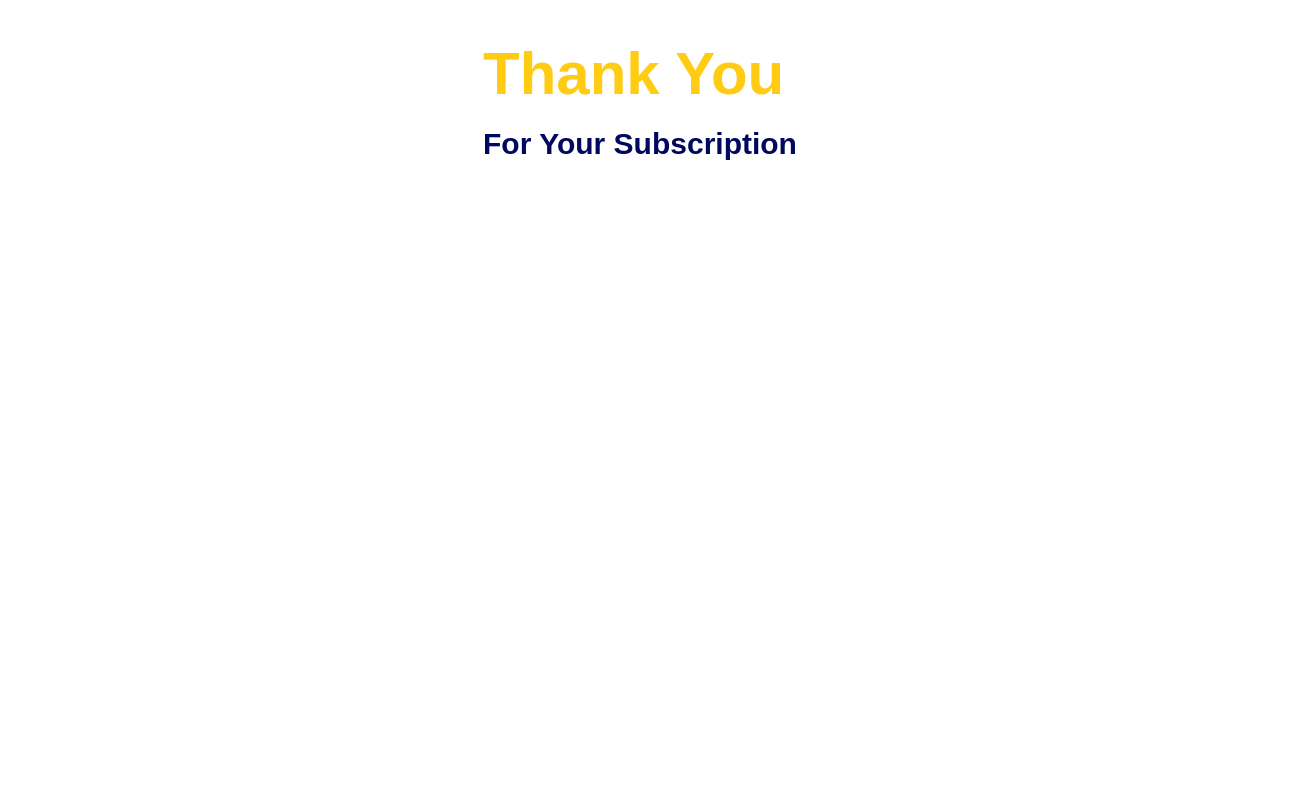
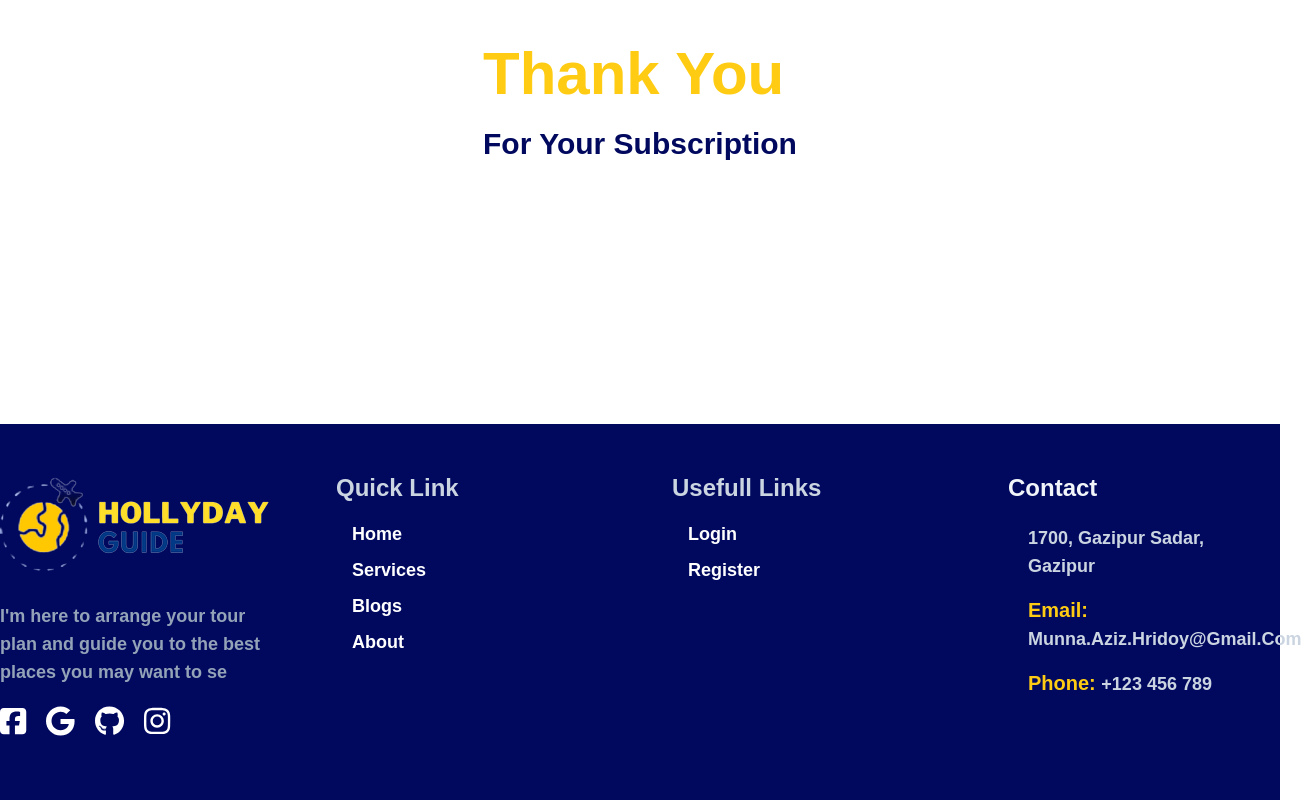
Before and after one commit to munna-aziz-hridoy/tour-guide-independent-service-provider, a React (Create React App) app: page /thanks in a window 1280 px wide. Shown: the part 344-1144 px from the top of the page, 1302 px wide, since content can reach past the window. Before the commit the page ends 800 px from the top, so only its background shows below. Built offline with nearby package versions, Linux system fonts and the light colour scheme.

Commit message:
create footer and implement to website

```diff
--- a/package.json
+++ b/package.json
@@ -4,12 +4,14 @@
   "private": true,
   "dependencies": {
     "@fortawesome/fontawesome-svg-core": "^6.1.1",
+    "@fortawesome/free-brands-svg-icons": "^6.1.1",
     "@fortawesome/free-solid-svg-icons": "^6.1.1",
     "@fortawesome/react-fontawesome": "^0.1.18",
     "@testing-library/jest-dom": "^5.14.1",
     "@testing-library/react": "^13.0.0",
     "@testing-library/user-event": "^13.2.1",
     "autoprefixer": "^10.4.4",
+    "firebase": "^9.6.11",
     "postcss": "^8.4.12",
     "react": "^18.0.0",
     "react-dom": "^18.0.0",
--- a/src/App.js
+++ b/src/App.js
@@ -1,5 +1,6 @@
 import { Route, Routes } from "react-router-dom";
 import "./App.css";
+import Footer from "./Components/Footer/Footer";
 import Header from "./Components/Header/Header";
 import ServiceDetails from "./Components/ServiceDetails/ServiceDetails";
 import About from "./Pages/About/About";
@@ -29,6 +30,7 @@ function App() {
           <Route path="/thanks" element={<ThanksPage />} />
         </Routes>
       </div>
+      <Footer />
     </>
   );
 }
--- /dev/null
+++ b/src/Components/Footer/Footer.jsx
@@ -0,0 +1,125 @@
+import { FontAwesomeIcon } from "@fortawesome/react-fontawesome";
+import {
+  faFacebookSquare,
+  faGoogle,
+  faGithub,
+  faInstagram,
+} from "@fortawesome/free-brands-svg-icons";
+import React from "react";
+import logo from "../../assets/image/logo.png";
+import { Link } from "react-router-dom";
+
+const Footer = () => {
+  return (
+    <footer className="py-12 bg-[#00095e]">
+      <div className="container mx-auto">
+        <div className="grid grid-cols-1 md:grid-cols-2 lg:grid-cols-4 gap-16">
+          <div>
+            <img src={logo} alt="" />
+            <p className="text-lg font-semibold text-slate-400 my-5">
+              {" "}
+              I'm here to arrange your tour plan and guide you to the best
+              places you may want to se
+            </p>
+            <div className="flex justify-start items-center gap-5 text-white text-3xl my-4">
+              <FontAwesomeIcon
+                href="https://www.facebook.com"
+                icon={faFacebookSquare}
+                className="cursor-pointer hover:text-[#ffcc13] "
+              />
+              <FontAwesomeIcon
+                href="https://www.google.com"
+                icon={faGoogle}
+                className="cursor-pointer hover:text-[#ffcc13] "
+              />
+              <FontAwesomeIcon
+                href="https://www.github.com"
+                icon={faGithub}
+                className="cursor-pointer hover:text-[#ffcc13] "
+              />
+              <FontAwesomeIcon
+                href="https://www.instagram.com"
+                icon={faInstagram}
+                className="cursor-pointer hover:text-[#ffcc13] "
+              />
+            </div>
+          </div>
+          <div>
+            <h2 className="text-slate-300 font-bold capitalize text-2xl ">
+              Quick Link
+            </h2>
+            <div className="p-4 flex flex-col gap-2">
+              <Link
+                to="/"
+                className="text-white hover:text-[#ffcc13] text-lg font-semibold w-fit"
+              >
+                Home
+              </Link>
+              <Link
+                to="/services"
+                className="text-white hover:text-[#ffcc13] text-lg font-semibold w-fit"
+              >
+                Services
+              </Link>
+              <Link
+                to="/blogs"
+                className="text-white hover:text-[#ffcc13] text-lg font-semibold w-fit"
+              >
+                Blogs
+              </Link>
+              <Link
+                to="/about"
+                className="text-white hover:text-[#ffcc13] text-lg font-semibold w-fit"
+              >
+                About
+              </Link>
+            </div>
+          </div>
+          <div>
+            <h2 className="text-slate-300 font-bold capitalize text-2xl ">
+              Usefull links
+            </h2>
+            <div className="p-4 flex flex-col gap-2">
+              <Link
+                to="/login"
+                className="text-white hover:text-[#ffcc13] text-lg font-semibold w-fit"
+              >
+                Login
+              </Link>
+              <Link
+                to="/register"
+                className="text-white hover:text-[#ffcc13] text-lg font-semibold w-fit"
+              >
+                Register
+              </Link>
+            </div>
+          </div>
+          <div>
+            <h2 className="text-slate-100 font-bold capitalize text-2xl ">
+              contact
+            </h2>
+            <div className="p-5 flex flex-col gap-4">
+              <p className="text-lg font-semibold text-slate-300 capitalize">
+                1700, gazipur sadar, gazipur
+              </p>
+              <p className="text-lg font-semibold text-slate-300 capitalize">
+                <span className="text-xl font-bold text-[#ffcc13]">
+                  email:{" "}
+                </span>
+                munna.aziz.hridoy@gmail.com
+              </p>
+              <p className="text-lg font-semibold text-slate-300 capitalize">
+                <span className="text-xl font-bold text-[#ffcc13]">
+                  phone:{" "}
+                </span>
+                +123 456 789
+              </p>
+            </div>
+          </div>
+        </div>
+      </div>
+    </footer>
+  );
+};
+
+export default Footer;
--- a/src/Components/Header/Header.jsx
+++ b/src/Components/Header/Header.jsx
@@ -9,7 +9,7 @@ import { Link } from "react-router-dom";
 const Header = () => {
   const [showUserDetals, setShowUserDetails] = useState(false);
   const [isMenuOpen, setIsMenuOpen] = useState(false);
-  const user = false;
+  const user = true;
   const menuItems = [
     { id: 1, itemName: "home", pathLink: "/" },
     { id: 2, itemName: "services", pathLink: "/services" },
--- /dev/null
+++ b/src/Components/SocialLoginButton/SocialLoginButton.jsx
@@ -0,0 +1,28 @@
+import { FontAwesomeIcon } from "@fortawesome/react-fontawesome";
+import {
+  faGoogle,
+  faFacebookSquare,
+  faGithub,
+} from "@fortawesome/free-brands-svg-icons";
+import React from "react";
+
+const SocialLoginButton = () => {
+  return (
+    <div className="flex justify-center items-center gap-5 mx-auto my-5 p-5">
+      <button className="flex justify-center items-center gap-2 text-2xl font-bold text-[#00095e] capitalize py-4 px-8 rounded-lg shadow-md bg-[#ffcc13] hover:bg-[#00095e] hover:text-[#ffcc13]  duration-300 my-20">
+        <p>continue with google</p>
+        <FontAwesomeIcon icon={faGoogle} />
+      </button>
+      <button className="flex justify-center items-center gap-2 text-2xl font-bold text-[#00095e] capitalize py-4 px-8 rounded-lg shadow-md bg-[#ffcc13] hover:bg-[#00095e] hover:text-[#ffcc13]  duration-300  my-20">
+        <p>continue with github</p>
+        <FontAwesomeIcon icon={faGithub} />
+      </button>
+      <button className="flex justify-center items-center gap-2 text-2xl font-bold text-[#00095e] capitalize py-4 px-8 rounded-lg shadow-md bg-[#ffcc13] hover:bg-[#00095e] hover:text-[#ffcc13]  duration-300  my-20">
+        <p>continue with facebook</p>
+        <FontAwesomeIcon icon={faFacebookSquare} />
+      </button>
+    </div>
+  );
+};
+
+export default SocialLoginButton;
--- a/src/Pages/Blogs/Blogs.jsx
+++ b/src/Pages/Blogs/Blogs.jsx
@@ -39,14 +39,14 @@ const Blogs = () => {
           Wihtout Firebase we can implement authentication by handleing backend
           on our own. Also there are some alternative of firebase, like:
           <br />
-          <ul>
+        </p>
+        <ul className="text-lg font-semibold text-gray-400">
           <li>Parse.</li>
           <li>Back4App.</li>
           <li>AWS Amplify.</li>
           <li>Kuzzle.</li>
           <li>Couchbase.</li>
         </ul>
-        </p>
       </div>
       <div className="p-6 rounded-lg shadow-lg my-16">
         <h3 className="text-2xl font-bold text-[#ffcc13]">
@@ -58,13 +58,13 @@ const Blogs = () => {
           </span>{" "}
           Without authentication firebase provide the below services:
           <br />
-          <ul>
+        </p>
+        <ul className=" text-lg font-semibold text-gray-400">
           <li>Firestore database</li>
           <li>Realtime database</li>
           <li>Storage</li>
           <li>Hosting</li>
         </ul>
-        </p>
       </div>
     </div>
   );
--- a/src/Pages/CheckOut/CheckOut.jsx
+++ b/src/Pages/CheckOut/CheckOut.jsx
@@ -3,13 +3,13 @@ import { useNavigate } from "react-router-dom";
 
 const CheckOut = () => {
   const navigate = useNavigate();
-
   const handleCheckoutSubmit = (e) => {
     e.preventDefault();
-    const email = e.target.email.value;
-    const name = e.target.name.value;
-    const from = e.target.from.value;
-    const to = e.target.to.value;
+    const email = e.target.email?.value;
+    const name = e.target.name?.value;
+    const from = e.target.from?.value;
+    const to = e.target.to?.value;
+
     if (email && name && from && to) {
       navigate("/thanks");
     }
@@ -21,7 +21,7 @@ const CheckOut = () => {
       </h2>
       <form
         onClick={handleCheckoutSubmit}
-        className="w-2/3 mx-auto rounded-xl shadow-xl p-5 pt-10"
+        className="lg:w-2/3 mx-auto rounded-xl shadow-xl p-5 pt-10"
       >
         <input
           required
@@ -64,6 +64,7 @@ const CheckOut = () => {
           placeholder="your phone number"
           className="w-full h-16 text-xl font-bold placeholder:text-lg placeholder:text-semibold placeholder:capitalize border-[#00095e] border-2 rounded-md shadow-md py-1 px-2 my-3"
         />
+
         <input
           type="submit"
           value="confirm order"
--- a/src/Pages/Home/HomeAbout/HomeAbout.jsx
+++ b/src/Pages/Home/HomeAbout/HomeAbout.jsx
@@ -11,7 +11,7 @@ const HomeAbout = () => {
       <div className="lg:w-1/2">
         <img src={homeAboutImg} alt="" className="w-full" />
       </div>
-      <div className="lg:w-1/2 flex flex-col items-center lg:items-start">
+      <div className="lg:w-1/3 flex flex-col items-center lg:items-start">
         <p className="text-lg font-bold capitalize text-[#7ea0ff] my-16">
           about me
         </p>
@@ -19,7 +19,7 @@ const HomeAbout = () => {
           Get ready for
           <br /> real time adventure
         </h2>
-        <p className="text-xl font-semibold text-[#677f8b] my-6 w-1/2">
+        <p className="text-xl font-semibold text-[#677f8b] my-6 lg:w-1/2">
           Let's start your tour with me, I will guide you to the best places you
           may like. Want to know more about me? Explore here about me and my
           successfull tour guide history
```
Also changed, not shown: src/Pages/Login/Login.jsx (+28 -2 lines), src/Pages/Register/Register.jsx (+32 -1 lines), 1 other file (tests, documents, lock files or other folders). Lines whose indentation alone changed are shown as unchanged.
